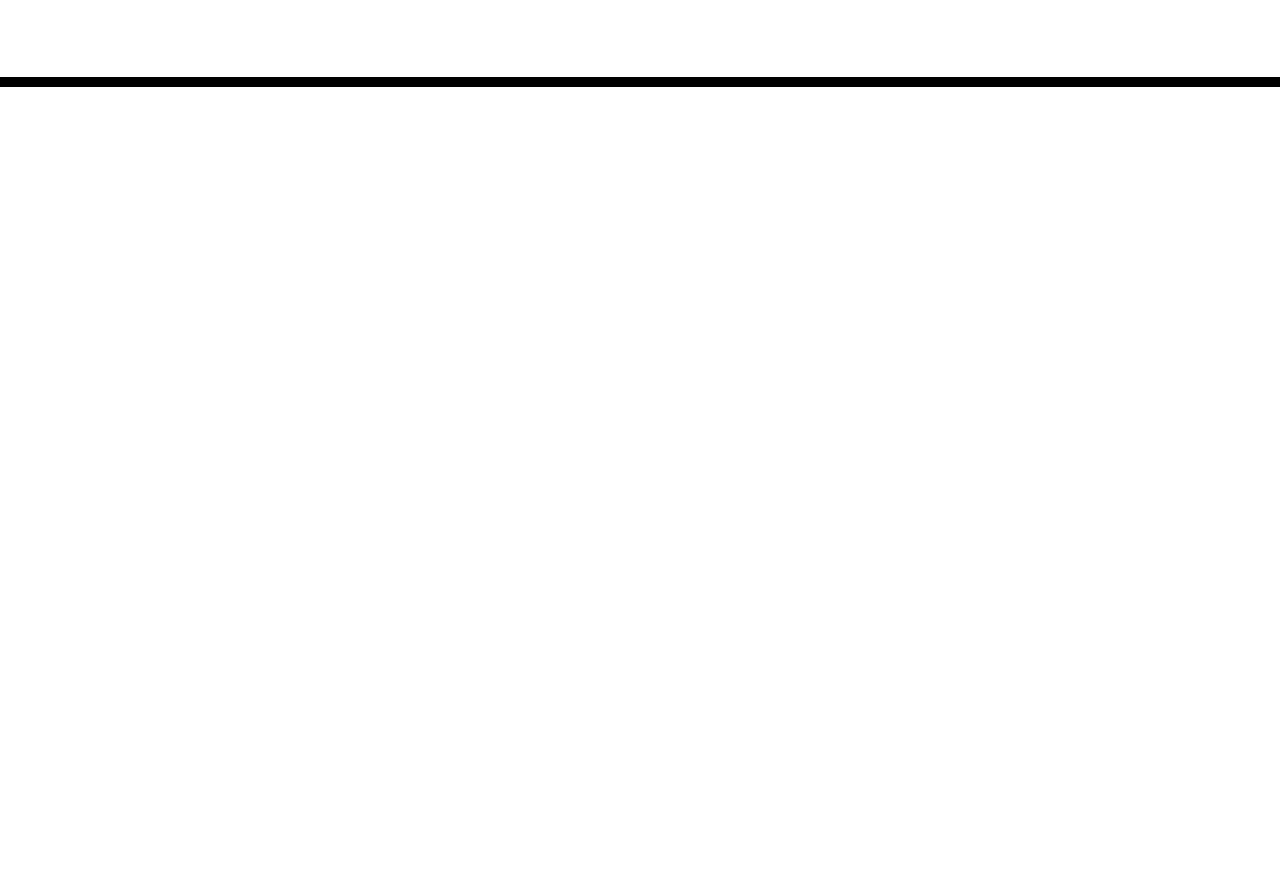
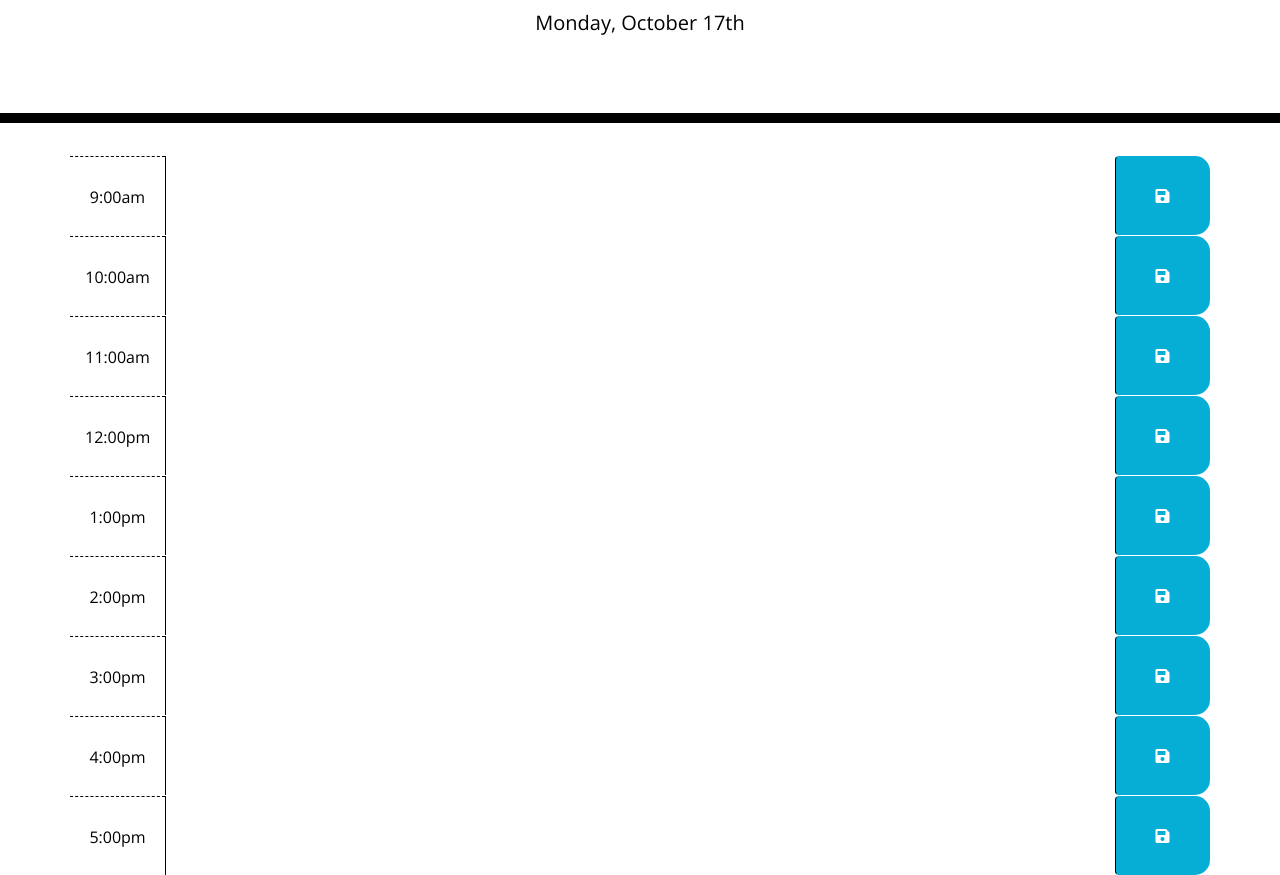
Before and after one commit to sammythyst/work-day-scheduler, a plain HTML site: page index.html in a window 1280 px wide. Shown: the part 181-1056 px from the top of the page. Before the commit the page ends 800 px from the top, so only its background shows below. Drawn offline with nearby package versions, Linux system fonts and the light colour scheme.

Commit message:
added timeblocks and localstorage to save events

```diff
--- /dev/null
+++ b/assets/js/script.js
@@ -0,0 +1,25 @@
+// display current day and date with moment()
+var currentDay = moment().format("dddd, MMMM Do")
+$("#currentDay").text(currentDay);
+
+// color coding time-blocks based on past, present, or future
+
+
+// using localStorage to create and save tasks throughout the day
+$("#9a .description").val(localStorage.getItem("9a"));
+$("#10a .description").val(localStorage.getItem("10a"));
+$("#11a .description").val(localStorage.getItem("11a"));
+$("#12p .description").val(localStorage.getItem("12p"));
+$("#1p .description").val(localStorage.getItem("1p"));
+$("#2p .description").val(localStorage.getItem("2p"));
+$("#3p .description").val(localStorage.getItem("3p"));
+$("#4p .description").val(localStorage.getItem("4p"));
+$("#5p .description").val(localStorage.getItem("5p"));
+
+// save button
+$(".saveBtn").on("click", function () {
+    var text = $(this).siblings(".description").val();
+    var time = $(this).parent().attr("id");
+
+    localStorage.setItem(time, text);
+})
--- a/index.html
+++ b/index.html
@@ -30,9 +30,99 @@
     </header>
     <div class="container">
       <!-- Timeblocks go here -->
+      <!-- 9 am -->
+      <div id="9a" class="row time-block">
+        <div class="col-md-1 hour">
+          9:00am
+        </div>
+        <textarea class="col-md-10 description">
+        </textarea>
+        <button class="btn saveBtn col-md-1"><i class="fas fa-save"></i></button>
+      </div>
+
+      <!-- 10 am -->
+      <div id="10a" class="row time-block">
+        <div class="col-md-1 hour">
+          10:00am
+        </div>
+        <textarea class="col-md-10 description">
+        </textarea>
+        <button class="btn saveBtn col-md-1"><i class="fas fa-save"></i></button>
+      </div>
+
+      <!-- 11 am -->
+      <div id="11a" class="row time-block">
+        <div class="col-md-1 hour">
+          11:00am
+        </div>
+        <textarea class="col-md-10 description">
+        </textarea>
+        <button class="btn saveBtn col-md-1"><i class="fas fa-save"></i></button>
+      </div>
+
+      <!-- 12 pm -->
+      <div id="12p" class="row time-block">
+        <div class="col-md-1 hour">
+          12:00pm
+        </div>
+        <textarea class="col-md-10 description">
+        </textarea>
+        <button class="btn saveBtn col-md-1"><i class="fas fa-save"></i></button>
+      </div>
+
+      <!-- 1 pm -->
+      <div id="1p" class="row time-block">
+        <div class="col-md-1 hour">
+          1:00pm
+        </div>
+        <textarea class="col-md-10 description">
+        </textarea>
+        <button class="btn saveBtn col-md-1"><i class="fas fa-save"></i></button>
+      </div>
+
+      <!-- 2 pm -->
+      <div id="2p" class="row time-block">
+        <div class="col-md-1 hour">
+          2:00pm
+        </div>
+        <textarea class="col-md-10 description">
+        </textarea>
+        <button class="btn saveBtn col-md-1"><i class="fas fa-save"></i></button>
+      </div>
+
+      <!-- 3 pm -->
+      <div id="3p" class="row time-block">
+        <div class="col-md-1 hour">
+          3:00pm
+        </div>
+        <textarea class="col-md-10 description">
+        </textarea>
+        <button class="btn saveBtn col-md-1"><i class="fas fa-save"></i></button>
+      </div>
+
+      <!-- 4 pm -->
+      <div id="4p" class="row time-block">
+        <div class="col-md-1 hour">
+          4:00pm
+        </div>
+        <textarea class="col-md-10 description">
+        </textarea>
+        <button class="btn saveBtn col-md-1"><i class="fas fa-save"></i></button>
+      </div>
+
+      <!-- 5 pm -->
+      <div id="5p" class="row time-block">
+        <div class="col-md-1 hour">
+          5:00pm
+        </div>
+        <textarea class="col-md-10 description">
+        </textarea>
+        <button class="btn saveBtn col-md-1"><i class="fas fa-save"></i></button>
+      </div>
     </div>
 
     <script src="https://cdnjs.cloudflare.com/ajax/libs/jquery/3.2.1/jquery.min.js"></script>
     <script src="https://cdnjs.cloudflare.com/ajax/libs/moment.js/2.24.0/moment.min.js"></script>
+    <script src="./assets/js/script.js"></script>
   </body>
 </html>
```
